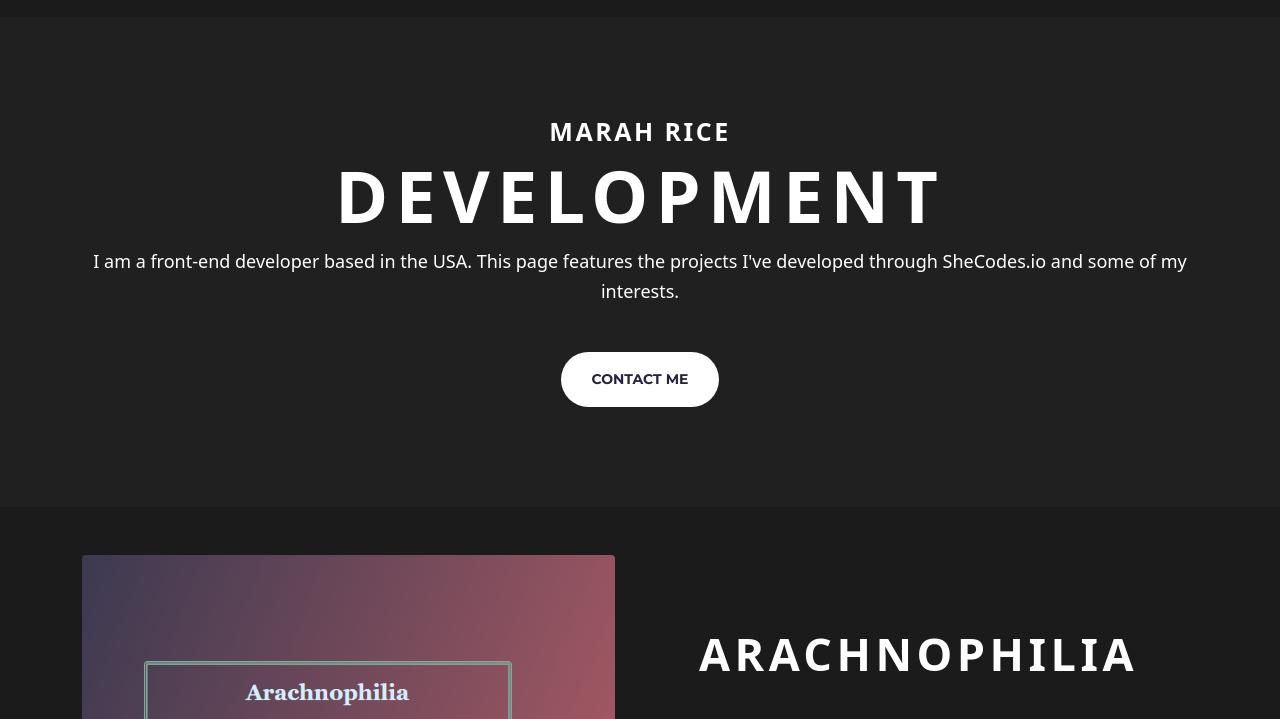
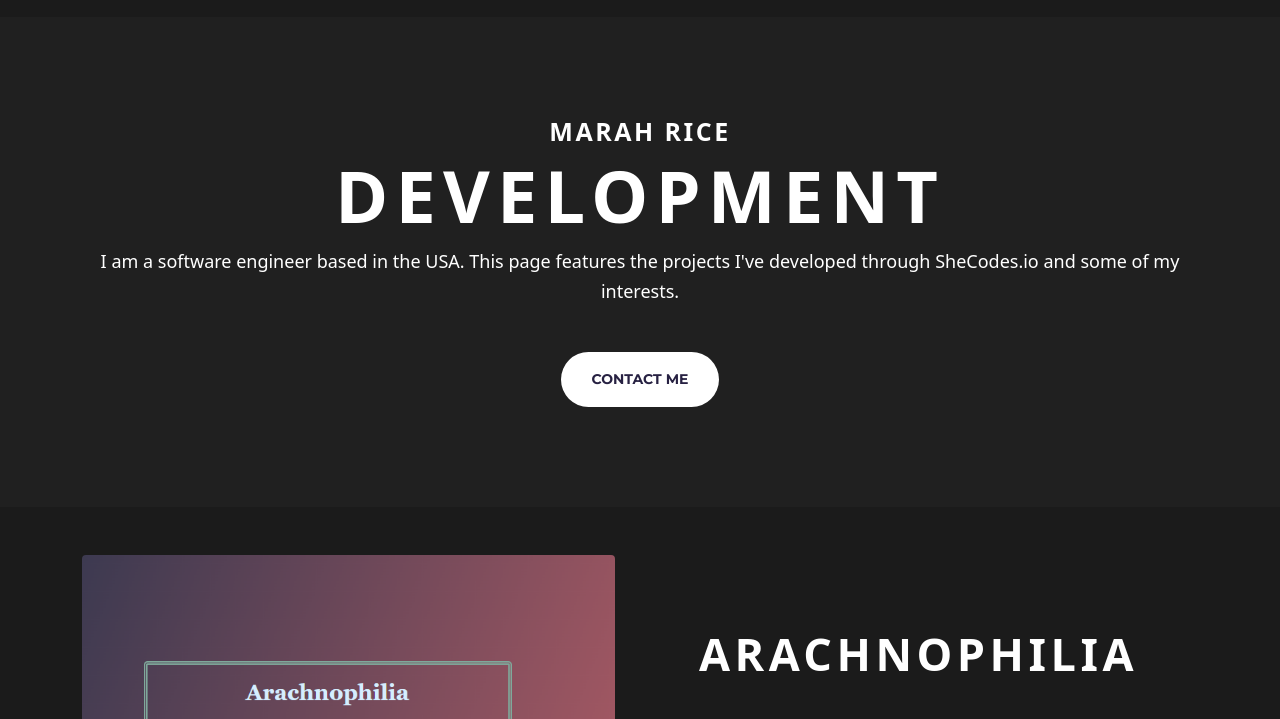
Before and after one commit to MarahDeven/portfolio-project, a plain HTML site: page index.html in a window 1280 px wide. Shown: the part 81-800 px from the top of the page. Drawn offline with nearby package versions, Linux system fonts and the light colour scheme.

Commit message:
changed title

```diff
--- a/index.html
+++ b/index.html
@@ -55,7 +55,7 @@
       <h2>Marah Rice</h2>
       <h1>Development</h1>
       <p>
-        I am a front-end developer based in the USA. This page features the
+        I am a software engineer based in the USA. This page features the
         projects I've developed through SheCodes.io and some of my interests.
       </p>
       <div>
```
Also changed, not shown: about.html (+1 -1 lines).
